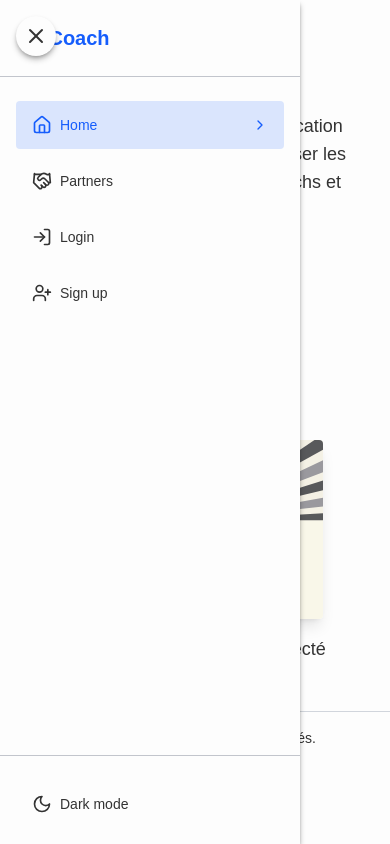
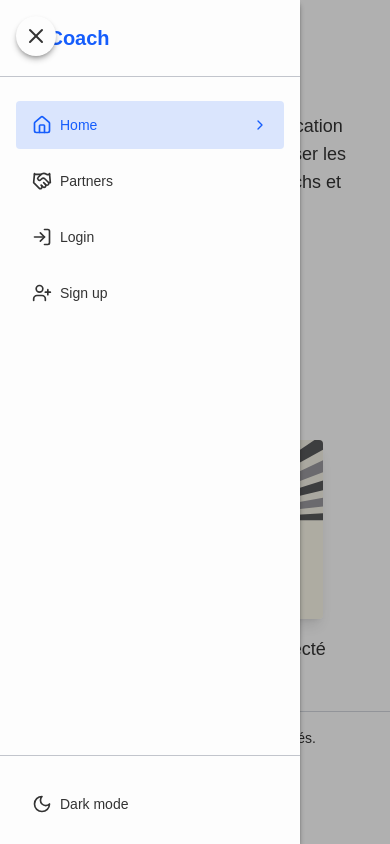
Before and after one commit to astro-training-app/astro-frontend, a Next.js app: page / in a window 390 px wide. Both pictures are taken after a click on the button 36 px from the left and 36 px from the top of the page. Built offline with nearby package versions, Linux system fonts and the light colour scheme.

Commit message:
feat: Add handleClickOutSide for the burger menu

```diff
--- a/src/app/content.jsx
+++ b/src/app/content.jsx
@@ -3,15 +3,25 @@ import { ToastContainer } from "react-toastify";
 import Footer from "@/components/Footer";
 import Navbar from "@/components/Navbar";
 import BurgerBtn from "@/components/mensurations/buttons/BurgerBtn";
+import { useNavBarContext } from "@/contexts/NavBarContext";
 
 import React from "react";
 
 function Content({ children }) {
+  const { isOpen, closeNavbar } = useNavBarContext();
   return (
     <div className="relative h-screen flex flex-row justify-between">
-      <BurgerBtn className="fixed top-4 left-4" />
+      {isOpen && (
+        <div
+          className="fixed inset-0 bg-black/30 z-1 md:hidden transition-opacity duration-300"
+          onClick={closeNavbar}
+        />
+      )}
+
+      <BurgerBtn className="fixed  top-4 left-4" />
       <Navbar />
-      <div className=" md:ml-navbar flex flex-col h-full w-full">
+
+      <div className="md:ml-navbar flex flex-col h-full w-full overflow-y-auto">
         <main className="p-4 w-full">{children}</main>
         <ToastContainer position="top-center" autoClose={3000} />
         <Footer />
--- a/src/components/Navbar.jsx
+++ b/src/components/Navbar.jsx
@@ -3,7 +3,7 @@
 import Link from "next/link";
 import LogoutButton from "./logoutButton";
 import { useAuth } from "@/contexts/AuthContext";
-import { useState, useEffect } from "react";
+import { useState, useEffect, useRef } from "react";
 import NavBarLink from "./links/NavBarLink";
 import {
   House,
@@ -20,13 +20,37 @@ import { useNavBarContext } from "@/contexts/NavBarContext";
 
 export default function Navbar() {
   const { isAuthenticated } = useAuth();
-  const { isOpen } = useNavBarContext();
+  const { isOpen, closeNavBar } = useNavBarContext();
+  const navRef = useRef(null);
+  const buttonRef = useRef(null);
+
+  useEffect(() => {
+    function handleClickOutside(event) {
+      console.log("Target is:", event.target);
+      console.log("Contains ? ", navRef.current?.contains(event.target));
+      if (
+        navRef.current &&
+        !navRef.current.contains(event.target) &&
+        !event.target.closest("[data-ignore-outside]")
+      ) {
+        closeNavBar();
+      }
+    }
+
+    if (isOpen) {
+      document.addEventListener("mousedown", handleClickOutside);
+    }
+
+    return () => {
+      document.removeEventListener("mousedown", handleClickOutside);
+    };
+  }, [isOpen, closeNavBar]);
 
   return (
     <nav
       className={`
     fixed top-0 left-0 h-screen w-navbar-mobile
-    bg-background z-1
+    bg-background z-5
     flex flex-col items-center justify-between
     shadow-md shadow-black/40 *:w-full
 
@@ -37,6 +61,7 @@ export default function Navbar() {
     md:w-navbar
 
   `}
+      ref={navRef}
     >
       <Link
         href="/"
--- a/src/components/mensurations/buttons/BurgerBtn.jsx
+++ b/src/components/mensurations/buttons/BurgerBtn.jsx
@@ -13,6 +13,7 @@ function BurgerBtn({ className = "" }) {
         w-10 h-10 rounded-full shadow-md shadow-black/30 cursor-pointer
         bg-background transition-colors duration-300
       `}
+      data-ignore-outside
     >
       {/* Menu icon */}
       <Menu
```
